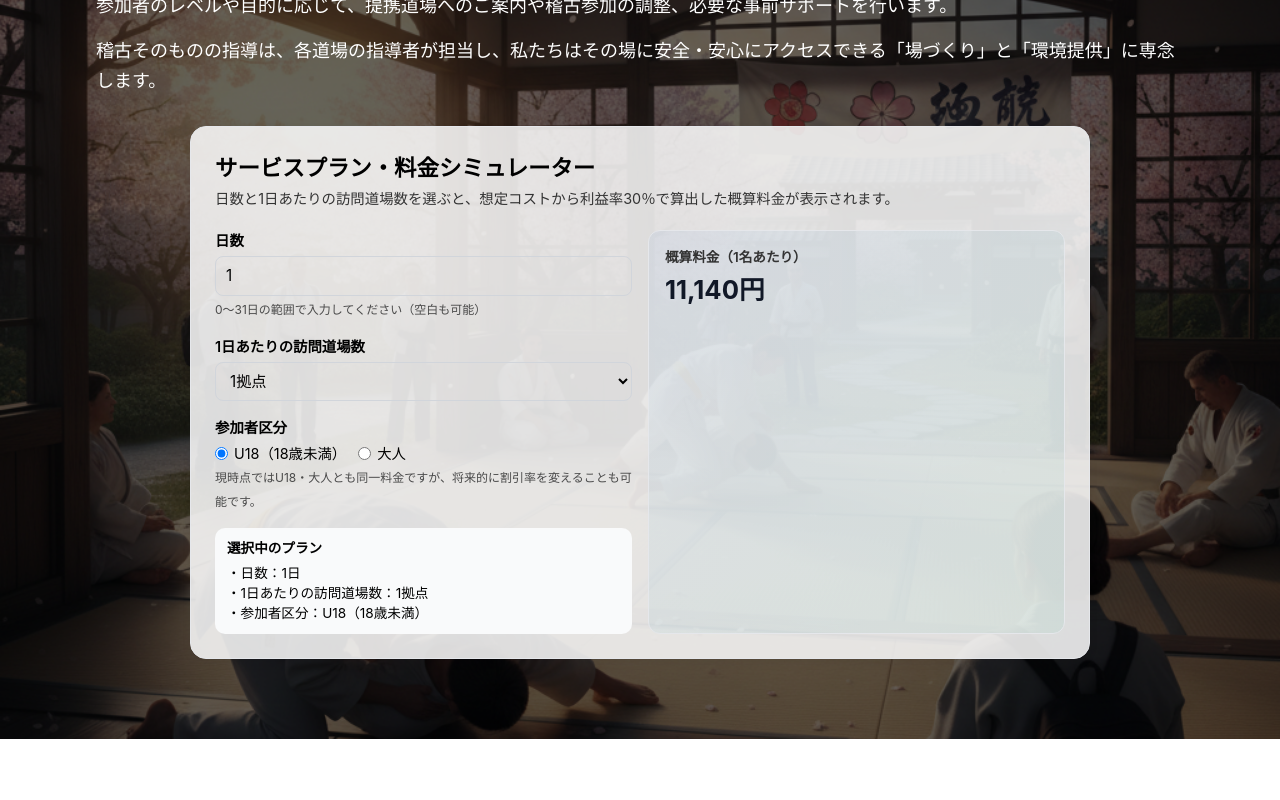
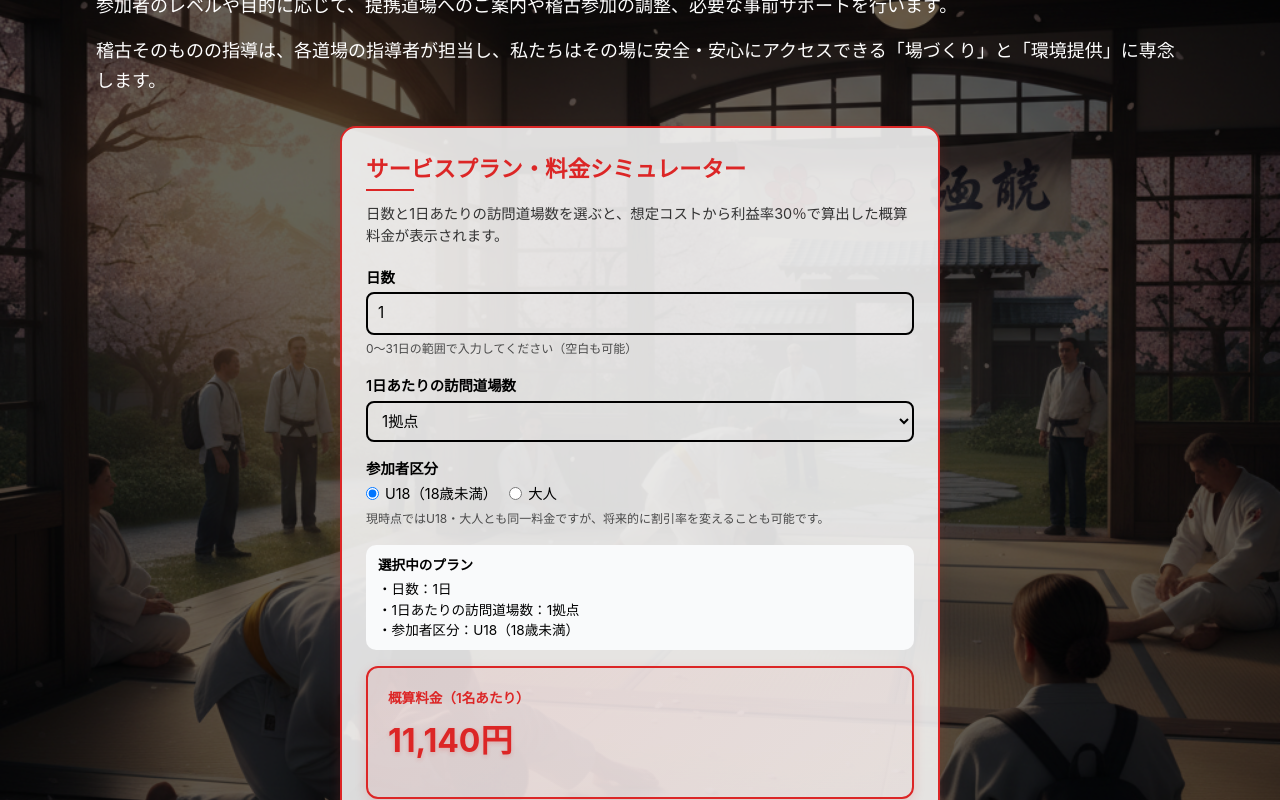
Before and after one commit to bveme23/bren_jroad, a Next.js app: page /services/judo-tourism in a window 1280 px wide. Shown: the part 540-1340 px from the top of the page. Built offline with nearby package versions, Linux system fonts and the light colour scheme.

Commit message:
calc change red button

```diff
--- a/src/components/sections/JudoPlanCalculator.tsx
+++ b/src/components/sections/JudoPlanCalculator.tsx
@@ -174,12 +174,12 @@ export function JudoPlanCalculator() {
   return (
     <div
       style={{
-        maxWidth: 900,
+        maxWidth: 600,
         margin: '0 auto',
         padding: '24px',
         borderRadius: '16px',
-        border: '1px solid #e5e7eb',
-        boxShadow: '0 4px 12px rgba(0,0,0,0.04)',
+        border: '2px solid #dc2626',
+        boxShadow: '0 4px 12px rgba(220, 38, 38, 0.15)',
         backgroundColor: 'rgba(255, 255, 255, 0.85)',
         fontFamily:
           '-apple-system, BlinkMacSystemFont, "Helvetica Neue", "Segoe UI", sans-serif',
@@ -190,10 +190,12 @@ export function JudoPlanCalculator() {
           fontSize: '1.4rem',
           fontWeight: 700,
           marginBottom: '4px',
+          color: '#dc2626',
         }}
       >
         サービスプラン・料金シミュレーター
       </h2>
+      <div style={{ width: '48px', height: '2px', backgroundColor: '#dc2626', marginBottom: '12px' }}></div>
       <p style={{ fontSize: '0.9rem', color: '#333333', marginBottom: '20px' }}>
         日数と1日あたりの訪問道場数を選ぶと、想定コストから利益率30％で算出した概算料金が表示されます。
       </p>
@@ -201,17 +203,12 @@ export function JudoPlanCalculator() {
       <div
         style={{
           display: 'flex',
-          flexWrap: 'wrap',
+          flexDirection: 'column',
           gap: '16px',
         }}
       >
-        {/* 左側：入力エリア */}
-        <div
-          style={{
-            flex: '1 1 280px',
-            minWidth: 0,
-          }}
-        >
+        {/* 入力エリア */}
+        <div>
           {/* 日数 */}
           <div style={{ marginBottom: '16px' }}>
             <label
@@ -237,8 +234,17 @@ export function JudoPlanCalculator() {
                 width: '100%',
                 padding: '8px 10px',
                 borderRadius: '8px',
-                border: '1px solid #d1d5db',
+                border: '2px solid #000000',
                 fontSize: '0.95rem',
+                transition: 'all 0.3s',
+              }}
+              onFocus={(e) => {
+                e.target.style.borderColor = '#dc2626';
+                e.target.style.boxShadow = '0 0 0 3px rgba(220, 38, 38, 0.1)';
+              }}
+              onBlur={(e) => {
+                e.target.style.borderColor = '#000000';
+                e.target.style.boxShadow = 'none';
               }}
             />
             <small style={{ fontSize: '0.75rem', color: '#4a4a4a' }}>
@@ -268,8 +274,17 @@ export function JudoPlanCalculator() {
                 width: '100%',
                 padding: '8px 10px',
                 borderRadius: '8px',
-                border: '1px solid #d1d5db',
+                border: '2px solid #000000',
                 fontSize: '0.95rem',
+                transition: 'all 0.3s',
+              }}
+              onFocus={(e) => {
+                e.target.style.borderColor = '#dc2626';
+                e.target.style.boxShadow = '0 0 0 3px rgba(220, 38, 38, 0.1)';
+              }}
+              onBlur={(e) => {
+                e.target.style.borderColor = '#000000';
+                e.target.style.boxShadow = 'none';
               }}
             >
               <option value="1">1拠点</option>
@@ -345,16 +360,15 @@ export function JudoPlanCalculator() {
           </div>
         </div>
 
-        {/* 右側：計算結果エリア */}
+        {/* 計算結果エリア */}
         <div
           style={{
-            flex: '1 1 280px',
-            minWidth: 0,
-            padding: '16px',
+            padding: '20px',
             borderRadius: '12px',
             background:
-              'linear-gradient(135deg, rgba(59,130,246,0.06), rgba(16,185,129,0.06))',
-            border: '1px solid #e5e7eb',
+              'linear-gradient(135deg, rgba(220, 38, 38, 0.08), rgba(220, 38, 38, 0.03))',
+            border: '2px solid #dc2626',
+            boxShadow: '0 4px 12px rgba(220, 38, 38, 0.15)',
           }}
         >
           <div style={{ marginBottom: '12px' }}>
@@ -362,8 +376,8 @@ export function JudoPlanCalculator() {
               style={{
                 fontSize: '0.85rem',
                 fontWeight: 600,
-                color: '#333333',
-                marginBottom: '4px',
+                color: '#dc2626',
+                marginBottom: '8px',
               }}
             >
               概算料金（1名あたり）
@@ -390,16 +404,17 @@ export function JudoPlanCalculator() {
                 </div>
               </div>
             ) : !isValid ? (
-              <div style={{ color: '#ef4444', fontSize: '0.9rem' }}>
+              <div style={{ color: '#dc2626', fontSize: '0.9rem', fontWeight: 600 }}>
                 この日数に対応する保険料データが見つかりません。
               </div>
             ) : (
               <div>
                 <div
                   style={{
-                    fontSize: '1.6rem',
+                    fontSize: '2rem',
                     fontWeight: 700,
-                    color: '#111827',
+                    color: '#dc2626',
+                    textShadow: '0 2px 4px rgba(220, 38, 38, 0.2)',
                   }}
                 >
                   {formatYen(totalPrice)}
```
